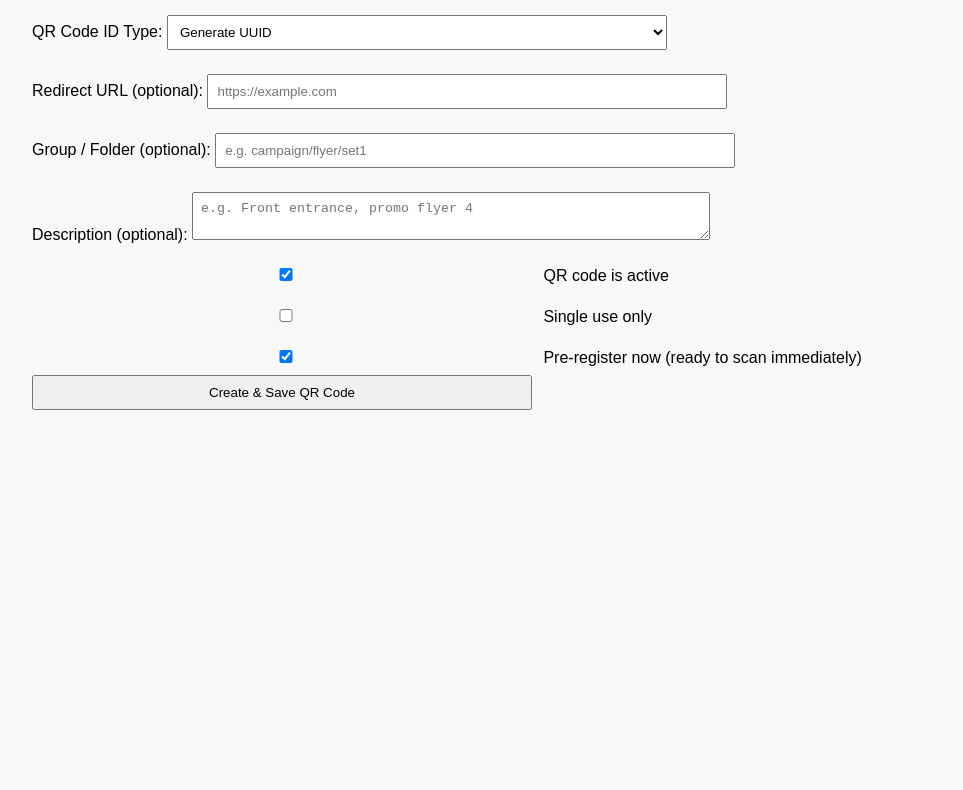
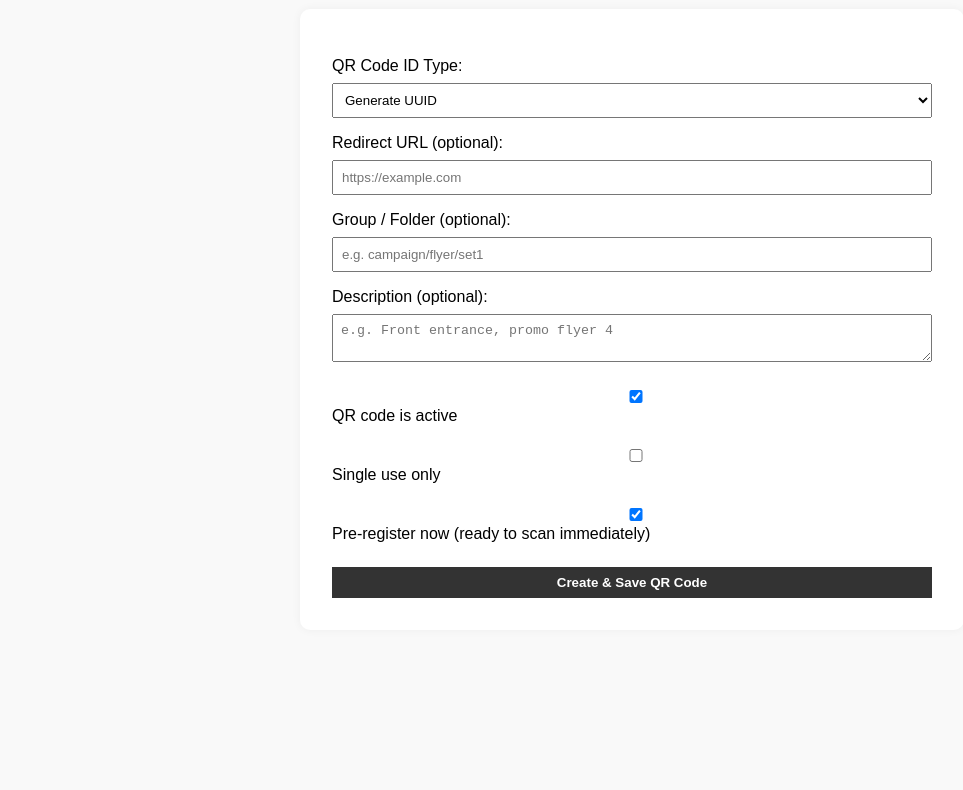
Before and after one commit to xcell-chem/Qubr, a plain HTML site: page create.html in a window 1280 px wide. Shown: the part 113-903 px from the top of the page, without its empty margins (8-971 px from the left). Before the commit the page ends 800 px from the top, so only its background shows below. Drawn offline with nearby package versions, Linux system fonts and the light colour scheme; a script that the page names is missing.

Commit message:
Update create.html

```diff
--- a/create.html
+++ b/create.html
@@ -7,13 +7,56 @@
   <script src="https://cdn.jsdelivr.net/npm/qrcode/build/qrcode.min.js"></script>
   <script src="/env.js"></script>
   <style>
-    body { font-family: sans-serif; padding: 2rem; background: #f8f8f8; }
-    label { display: block; margin-top: 1rem; }
+    body {
+      font-family: sans-serif;
+      padding: 2rem;
+      background: #f9f9f9;
+      display: flex;
+      flex-direction: column;
+      align-items: center;
+    }
+
+    h1 {
+      text-align: center;
+      margin-bottom: 1.5rem;
+    }
+
+    form {
+      width: 100%;
+      max-width: 600px;
+      background: white;
+      padding: 2rem;
+      border-radius: 10px;
+      box-shadow: 0 0 10px rgba(0,0,0,0.05);
+    }
+
+    label {
+      display: block;
+      margin-top: 1rem;
+    }
+
     input, select, button, textarea {
-      margin-top: 0.5rem; padding: 0.5rem; width: 100%; max-width: 500px;
+      margin-top: 0.5rem;
+      padding: 0.5rem;
+      width: 100%;
+      box-sizing: border-box;
     }
-    #qrcode { margin-top: 2rem; }
+
+    button {
+      margin-top: 1.5rem;
+      font-weight: bold;
+      background-color: #333;
+      color: white;
+      border: none;
+      cursor: pointer;
+    }
+
+    #qrcode {
+      margin-top: 2rem;
+      text-align: center;
+    }
   </style>
+
 </head>
 <body>
 
```
